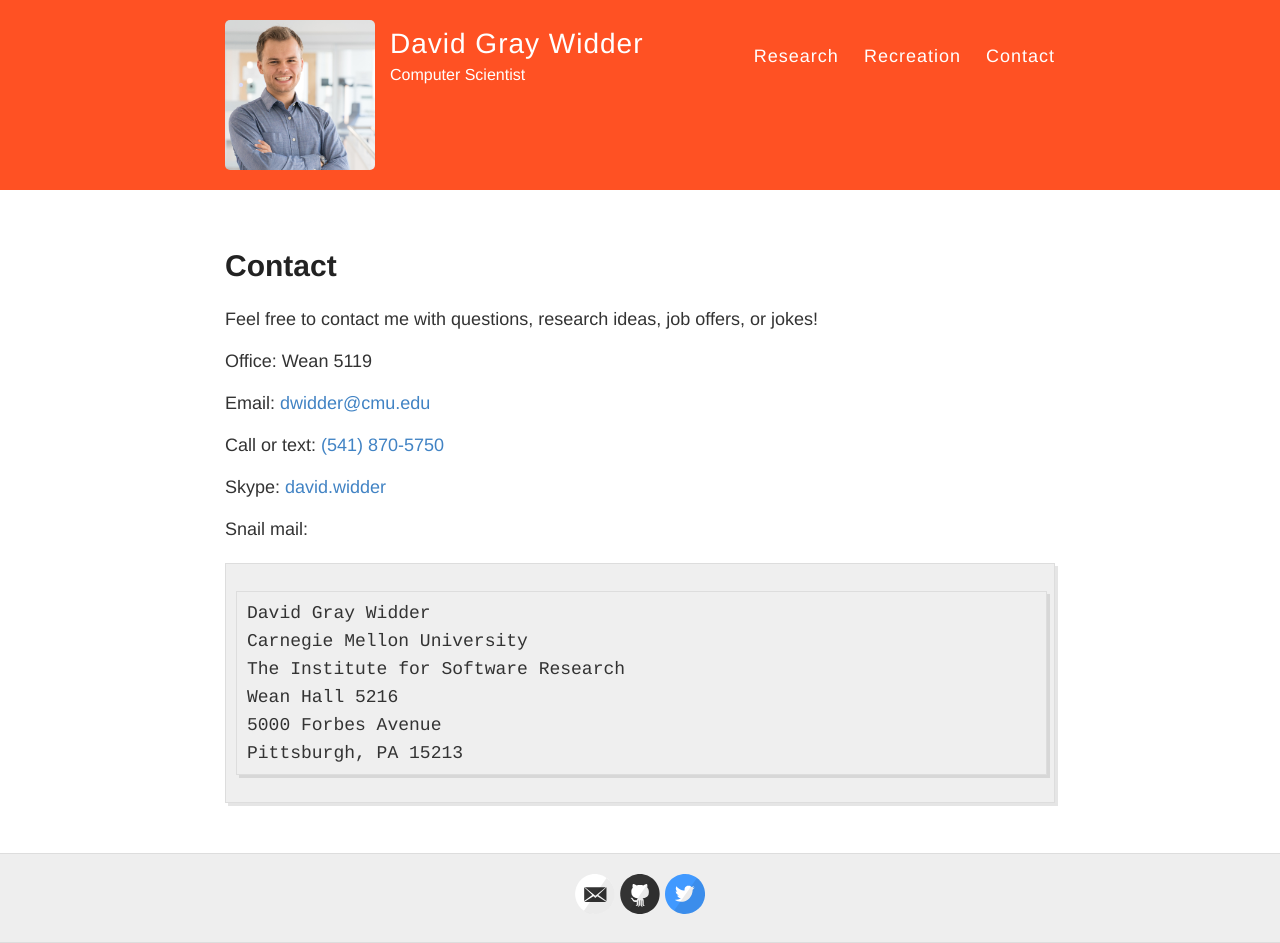
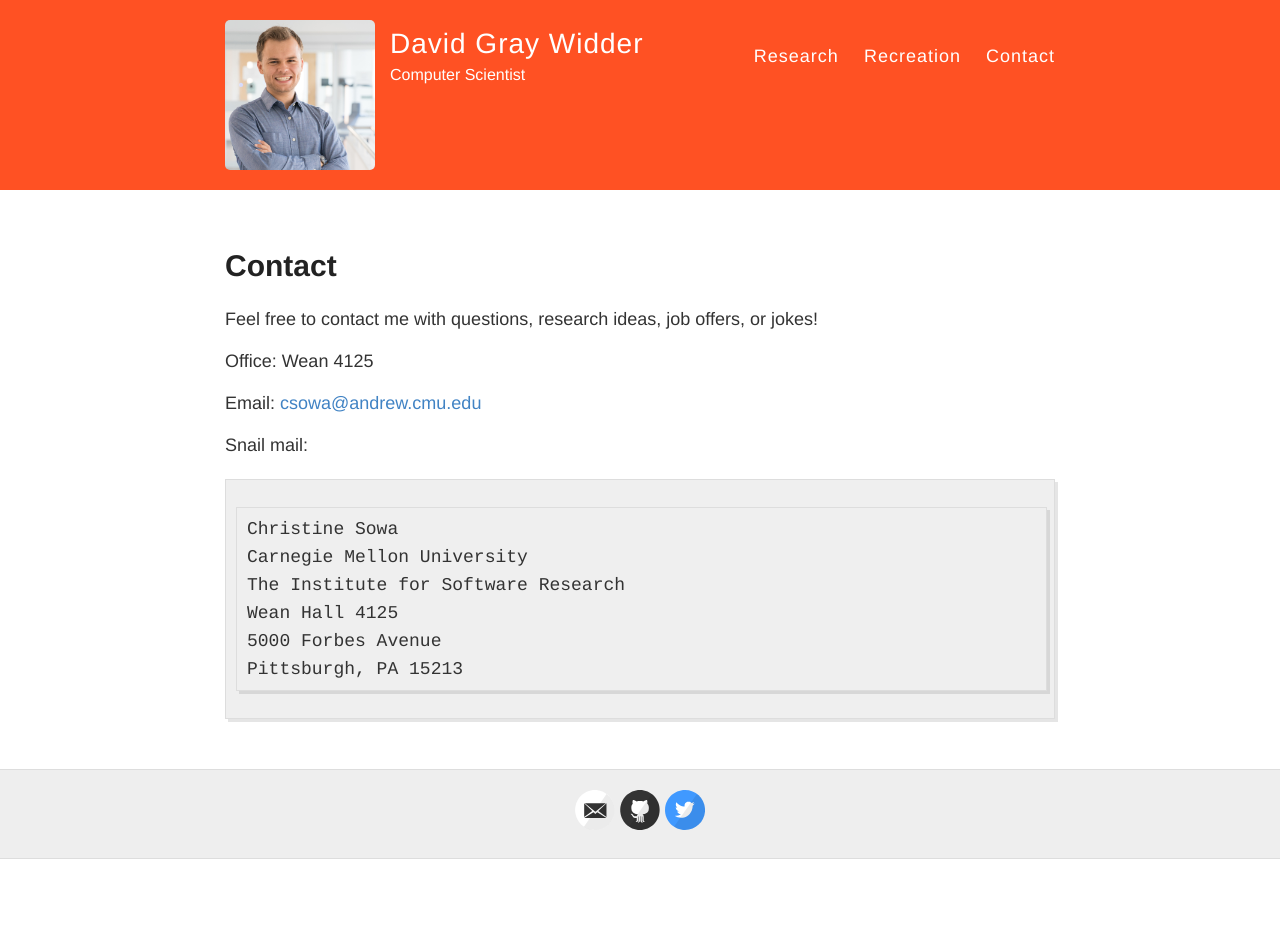
Before and after one commit to christine-lepird/christine-lepird.github.io, a Jekyll site: the page built from contact.md, in a window 1280 px wide. Built offline with Jekyll 4.4.1, drawn with Linux system fonts in a browser that asks for light colours; after the commit the page ends 900 px from its top, so only the background shows below that.

Commit message:
Update contact.md

```diff
--- a/contact.md
+++ b/contact.md
@@ -6,19 +6,15 @@ permalink: /contact/
 
 Feel free to contact me with questions, research ideas, job offers, or jokes!
 
-Office: Wean 5119
+Office: Wean 4125
 
-Email: [dwidder@cmu.edu](mailto:dwidder@cmu.edu)
-
-Call or text: [(541) 870-5750](tel:541-870-5750)
-
-Skype: <a href="skype:david.widder?add">david.widder</a>
+Email: [csowa@andrew.cmu.edu](mailto:csowa@andrew.cmu.edu)
 
 Snail mail:
 
-    David Gray Widder
+    Christine Sowa
     Carnegie Mellon University
     The Institute for Software Research
-    Wean Hall 5216
+    Wean Hall 4125
     5000 Forbes Avenue
     Pittsburgh, PA 15213
```
